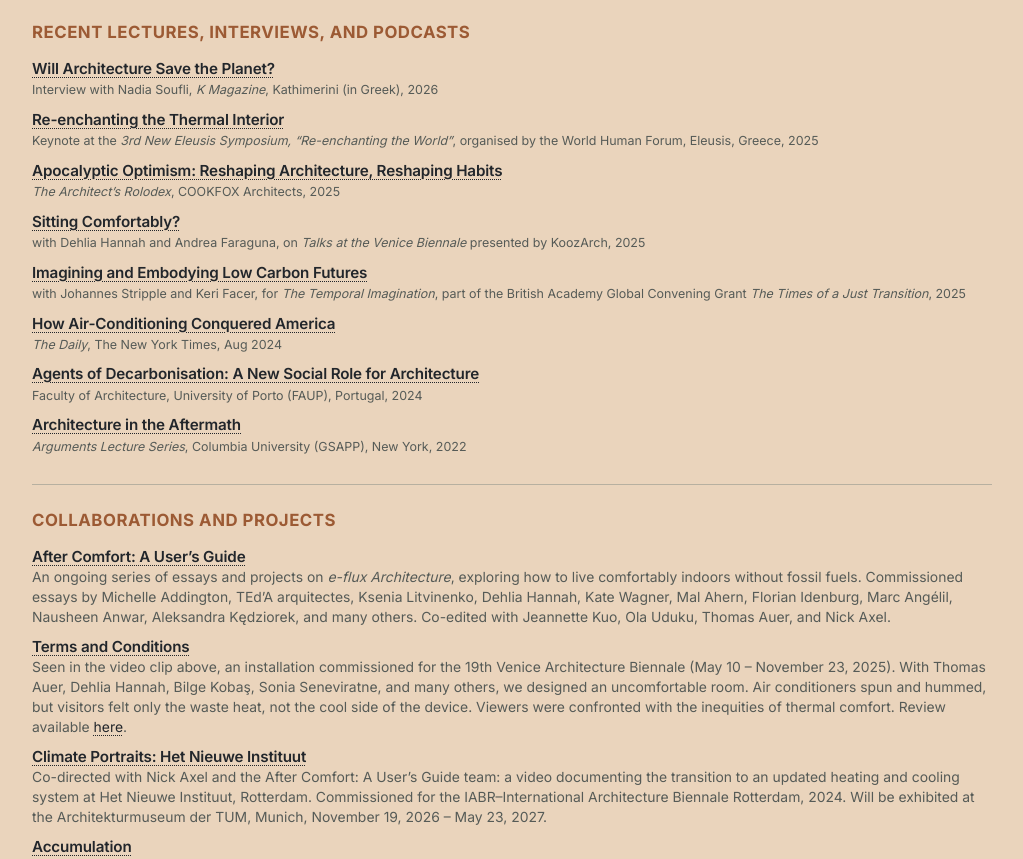
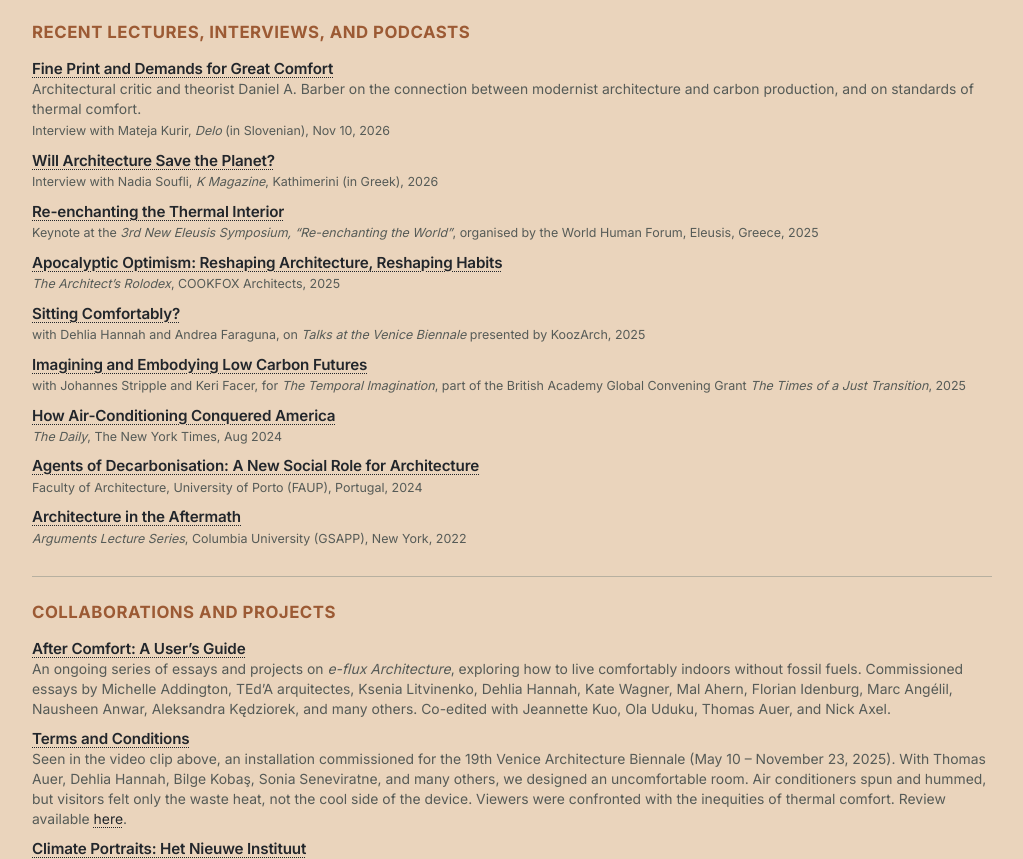
Before and after one commit to DanielABarber/danielabarber_siterepository, a plain HTML site: page index.html in a window 1280 px wide. Shown: the part 1520-2379 px from the top of the page, without its empty margins (24-1047 px from the left). Drawn offline with Linux system fonts and the light colour scheme.

Commit message:
Add Delo interview to Recent Lectures, Interviews, and Podcasts
Co-Authored-By: Claude Sonnet 5.5 <noreply@anthropic.com>

```diff
--- a/index.html
+++ b/index.html
@@ -481,6 +481,14 @@
 
       <div class="entry pub-entry">
         <div>
+          <h3><a href="https://www.delo.si/kultura/razno/drobni-tisk-in-zahteve-po-velikem-udobju" target="_blank" rel="noopener">Fine Print and Demands for Great Comfort</a></h3>
+          <p>Architectural critic and theorist Daniel A. Barber on the connection between modernist architecture and carbon production, and on standards of thermal comfort.</p>
+          <div class="venue">Interview with Mateja Kurir, <em>Delo</em> (in Slovenian), Nov 10, 2026</div>
+        </div>
+      </div>
+
+      <div class="entry pub-entry">
+        <div>
           <h3><a href="https://www.kathimerini.gr/k/k-magazine/564288157/tha-sosei-i-architektoniki-ton-planiti-k-mparmper/" target="_blank" rel="noopener">Will Architecture Save the Planet?</a></h3>
           <div class="venue">Interview with Nadia Soufli, <em>K Magazine</em>, Kathimerini (in Greek), 2026</div>
         </div>
```
